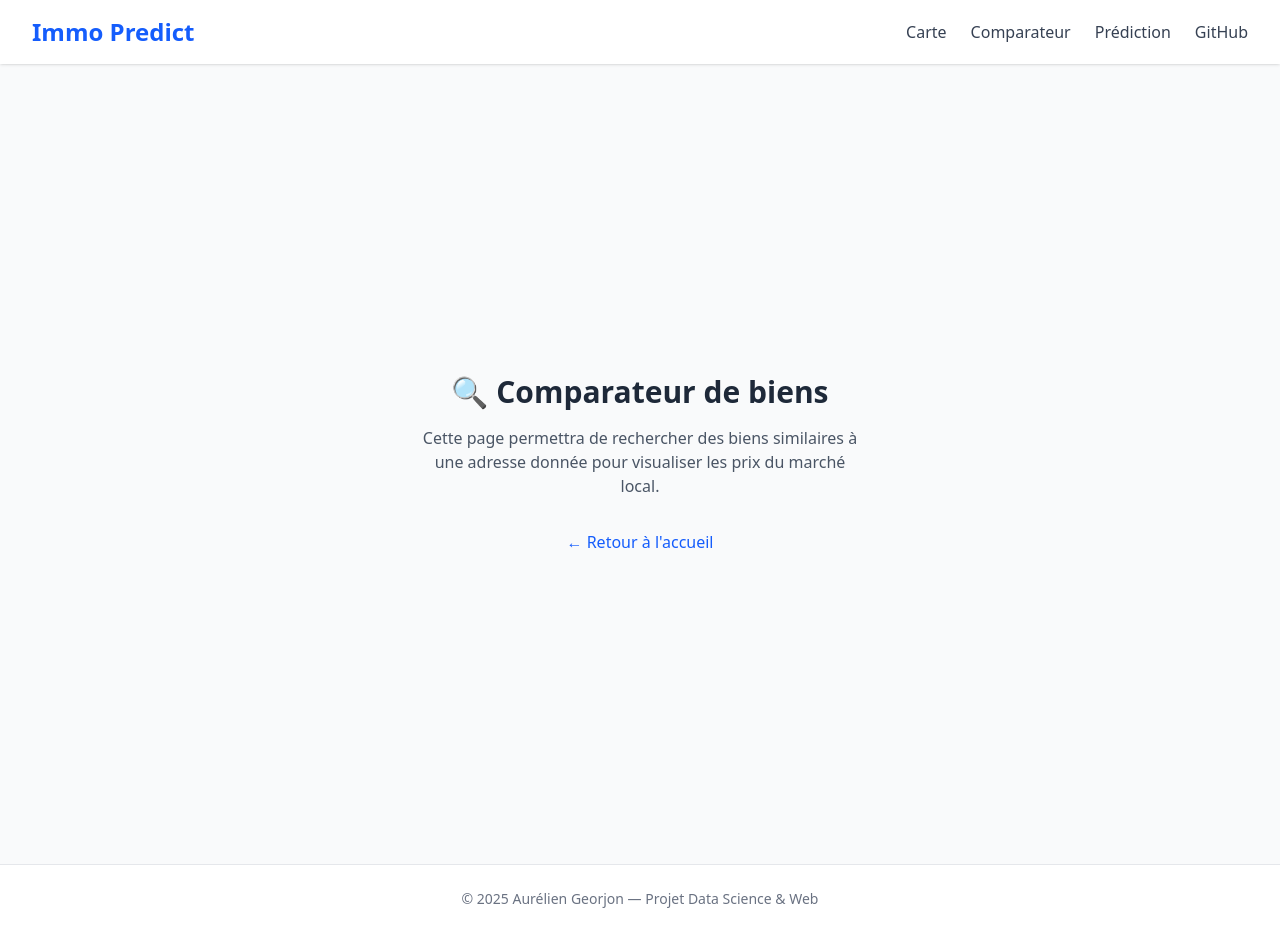
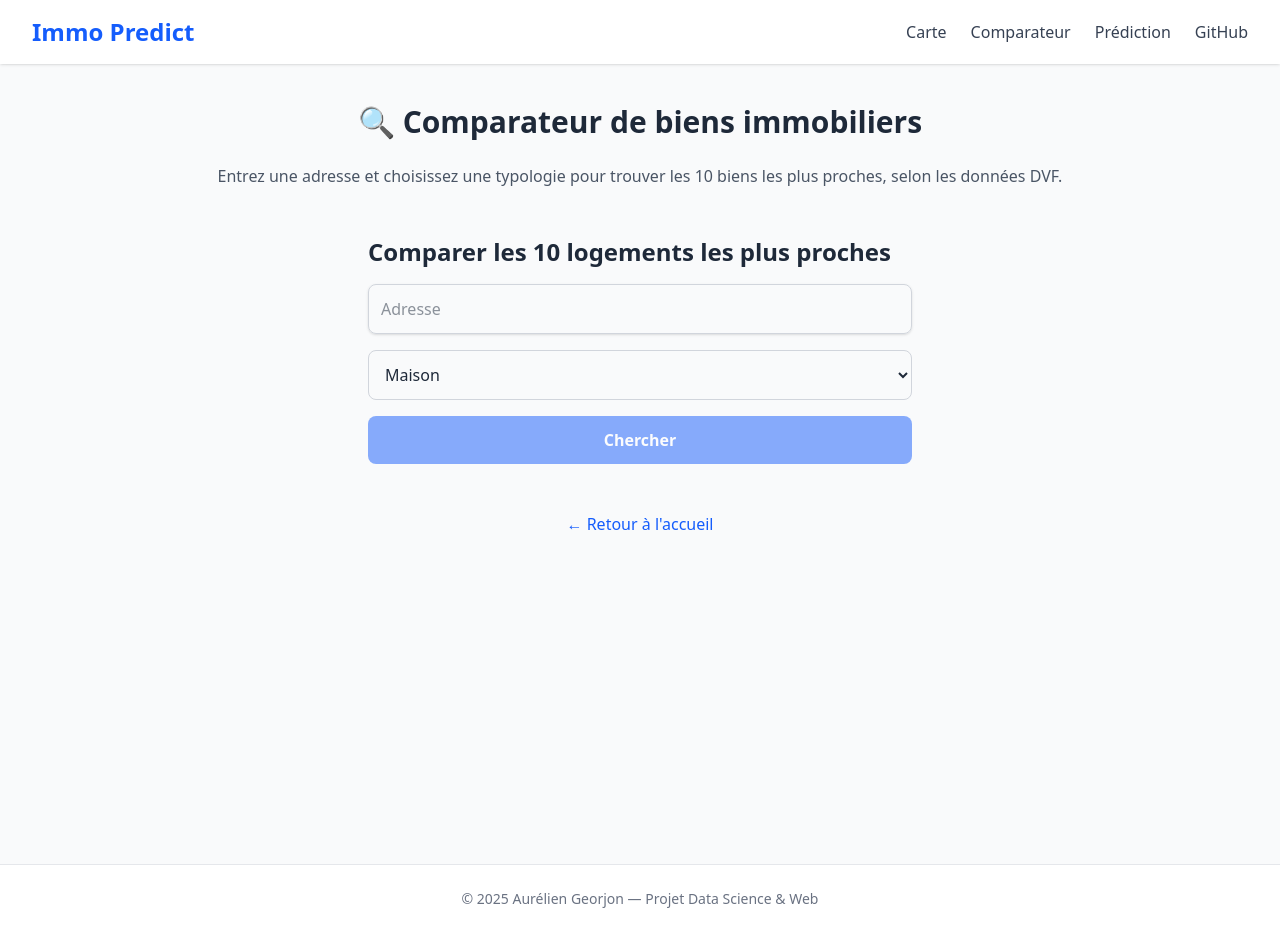
Before and after one commit to aurelien-georjon/immo-predict, a Next.js app: page /comparateur in a window 1280 px wide. Built offline with nearby package versions, Linux system fonts and the light colour scheme.

Commit message:
fastapi + comparateur

```diff
--- a/app/comparateur/page.js
+++ b/app/comparateur/page.js
@@ -1,15 +1,31 @@
 "use client";
+import dynamic from "next/dynamic";
 import Link from "next/link";
+
+// Import dynamique du composant (si besoin, pour éviter les erreurs SSR)
+const Comparateur = dynamic(() => import("../components/Comparateur"), {
+  ssr: false,
+});
 
 export default function ComparateurPage() {
   return (
-    <main className="min-h-screen flex flex-col items-center justify-center bg-gray-50 text-gray-800">
-      <h1 className="text-3xl font-bold mb-4">🔍 Comparateur de biens</h1>
-      <p className="text-gray-600 max-w-md text-center mb-8">
-        Cette page permettra de rechercher des biens similaires à une adresse donnée
-        pour visualiser les prix du marché local.
-      </p>
-      <Link href="/" className="text-blue-600 hover:underline">← Retour à l'accueil</Link>
+    <main className="min-h-screen flex flex-col items-center justify-start bg-gray-50 text-gray-800 py-10">
+      <div className="w-full max-w-4xl px-4">
+        <h1 className="text-3xl font-bold mb-6 text-center">🔍 Comparateur de biens immobiliers</h1>
+        <p className="text-gray-600 text-center mb-8">
+          Entrez une adresse et choisissez une typologie pour trouver les 10 biens les plus proches,
+          selon les données DVF.
+        </p>
+
+        {/* --- Le vrai composant --- */}
+        <Comparateur />
+
+        <div className="mt-8 text-center">
+          <Link href="/" className="text-blue-600 hover:underline">
+            ← Retour à l'accueil
+          </Link>
+        </div>
+      </div>
     </main>
   );
 }
--- /dev/null
+++ b/app/components/Comparateur.js
@@ -0,0 +1,116 @@
+"use client";
+import { useState, useEffect } from "react";
+
+export default function Comparateur() {
+  const [adresse, setAdresse] = useState("");
+  const [suggestions, setSuggestions] = useState([]);
+  const [typologie, setTypologie] = useState("maison");
+  const [resultats, setResultats] = useState(null);
+  const [loading, setLoading] = useState(false);
+  const [error, setError] = useState(null);
+
+  // --- Autocomplétion adresse ---
+  useEffect(() => {
+    if (adresse.length < 3) {
+      setSuggestions([]);
+      return;
+    }
+    const timeoutId = setTimeout(() => {
+      fetch(`https://api-adresse.data.gouv.fr/search/?q=${encodeURIComponent(adresse)}&limit=5`)
+        .then((res) => res.json())
+        .then((data) => setSuggestions(data.features || []))
+        .catch(() => setSuggestions([]));
+    }, 300);
+    return () => clearTimeout(timeoutId);
+  }, [adresse]);
+
+  // --- Lancer la recherche ---
+  async function chercherComparateur() {
+    if (!adresse) return;
+    setLoading(true);
+    setError(null);
+    setResultats(null);
+    try {
+      const res = await fetch(
+        `http://127.0.0.1:8000/comparateur?adresse=${encodeURIComponent(adresse)}&typologie=${typologie}`
+      );
+      const data = await res.json();
+      if (data.error) {
+        setError(data.error);
+      } else {
+        setResultats(data);
+      }
+    } catch {
+      setError("Erreur réseau");
+    }
+    setLoading(false);
+  }
+
+  function choisirSuggestion(sugg) {
+    setAdresse(sugg.properties.label);
+    setSuggestions([]);
+  }
+
+  return (
+    <div className="max-w-xl mx-auto p-4 relative">
+      <h2 className="text-2xl font-semibold mb-4">Comparer les 10 logements les plus proches</h2>
+
+      <div className="relative">
+        <input
+          type="text"
+          placeholder="Adresse"
+          value={adresse}
+          onChange={(e) => setAdresse(e.target.value)}
+          className="w-full p-3 border border-gray-300 rounded-lg shadow-sm focus:outline-none focus:ring-2 focus:ring-blue-500"
+          autoComplete="off"
+        />
+        {suggestions.length > 0 && (
+          <ul className="absolute top-full left-0 right-0 bg-white border border-t-0 border-gray-300 rounded-b-lg shadow z-10 max-h-52 overflow-y-auto">
+            {suggestions.map((sugg) => (
+              <li
+                key={sugg.properties.id}
+                className="px-4 py-2 hover:bg-gray-100 cursor-pointer"
+                onClick={() => choisirSuggestion(sugg)}
+              >
+                {sugg.properties.label}
+              </li>
+            ))}
+          </ul>
+        )}
+      </div>
+
+      <select
+        value={typologie}
+        onChange={(e) => setTypologie(e.target.value)}
+        className="w-full mt-4 mb-4 p-3 border border-gray-300 rounded-lg"
+      >
+        <option value="maison">Maison</option>
+        <option value="t1_t2">T1/T2</option>
+        <option value="t3_plus">T3 et plus</option>
+      </select>
+
+      <button
+        onClick={chercherComparateur}
+        disabled={loading || !adresse}
+        className="w-full bg-blue-600 text-white font-semibold py-3 rounded-lg hover:bg-blue-700 transition disabled:opacity-50"
+      >
+        {loading ? "Recherche..." : "Chercher"}
+      </button>
+
+      {error && <p className="text-red-600 mt-4">{error}</p>}
+
+      {resultats && (
+        <div className="mt-6">
+          <h3 className="text-lg font-semibold mb-2">Résultats :</h3>
+          <ul className="space-y-1">
+            {resultats.map((r, i) => (
+              <li key={i} className="text-sm text-gray-800">
+                {r.nom_commune} — {r.typologie} — {r.surface_reelle_bati} m² — {r.valeur_fonciere} €
+              </li>
+            ))}
+          </ul>
+        </div>
+      )}
+    </div>
+  );
+}
```
Also changed, not shown: 1 other file (tests, documents, lock files or other folders).
